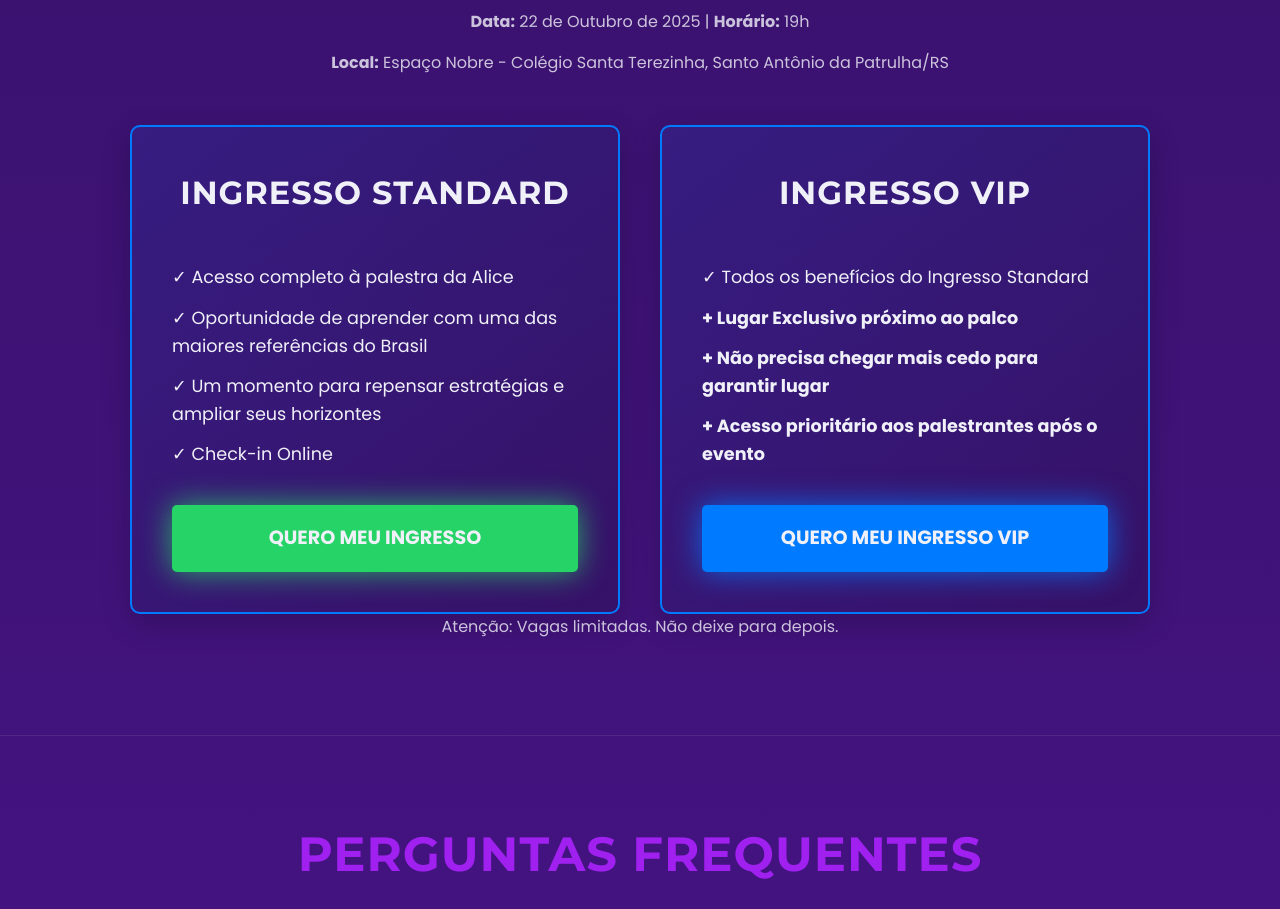
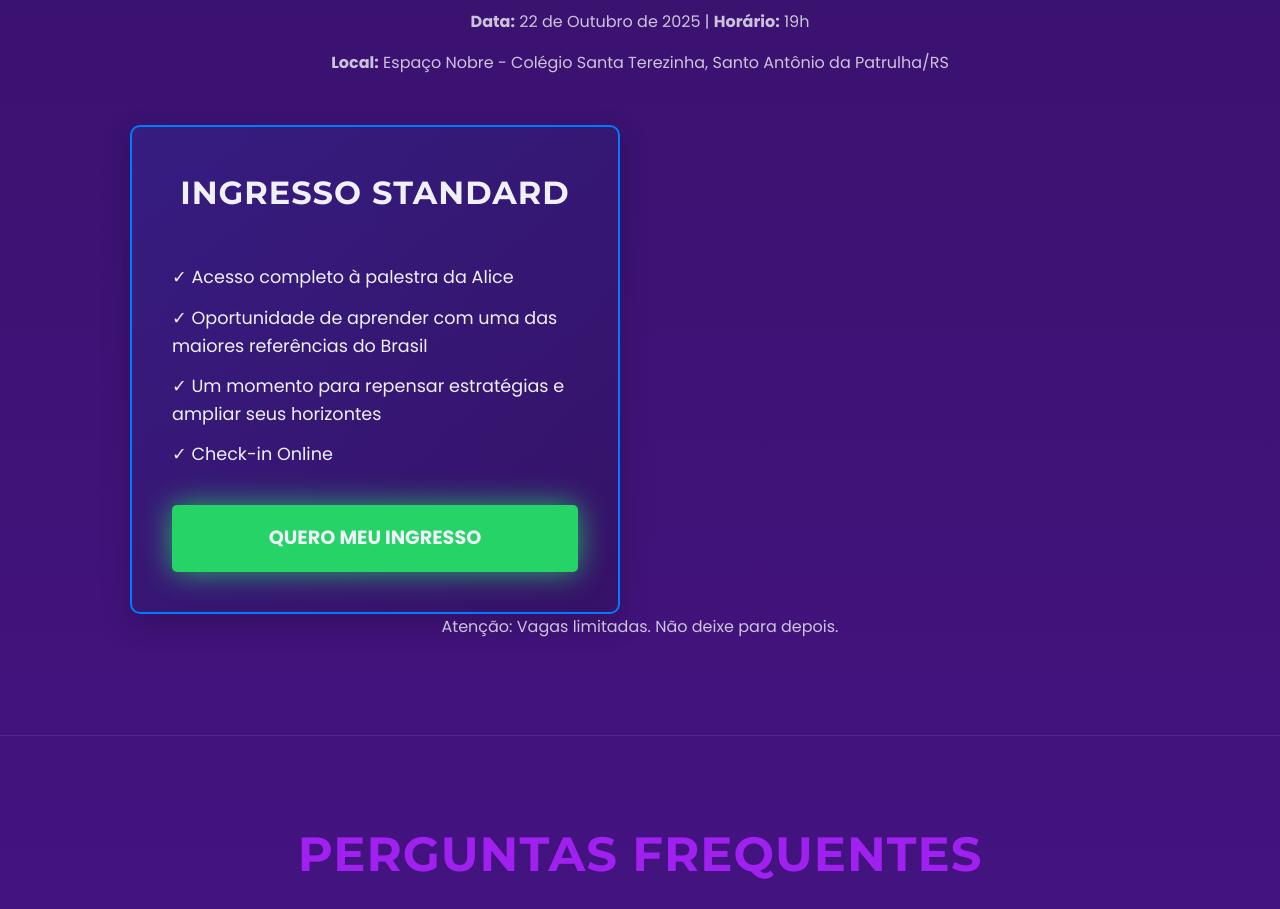
Before and after one commit to somoslidera/alicesalazar, a plain HTML site: page index.html in a window 1280 px wide. Shown: the part 4840-5749 px from the top of the page. Drawn offline with Linux system fonts and the light colour scheme; a script that the page names is missing.

Commit message:
Remove VIP ticket section from index.html
sem vip

```diff
--- a/index.html
+++ b/index.html
@@ -805,16 +805,8 @@
                         <a href="#" id="open-popup-button" class="cta-button">Quero Meu Ingresso</a>
                     </div>
 
-                    <div class="price-block">
-                        <h3>Ingresso VIP</h3>
-                        <ul>
-                            <li>✓ Todos os benefícios do Ingresso Standard</li>
-                            <li><strong>+ Lugar Exclusivo próximo ao palco</strong></li>
-                            <li><strong>+ Não precisa chegar mais cedo para garantir lugar</strong></li>
-                            <li><strong>+ Acesso prioritário aos palestrantes após o evento</strong></li>
-                        </ul>
-                        <a href="#" id="open-popup-button-vip" class="cta-button" style="background-color: var(--accent-vivid-blue); animation: pulse-blue-glow 2s infinite ease-in-out;">Quero Meu Ingresso VIP</a>
-                    </div>
+
+
                 </div>
 
                 <div class="final-cta text-center">
```
